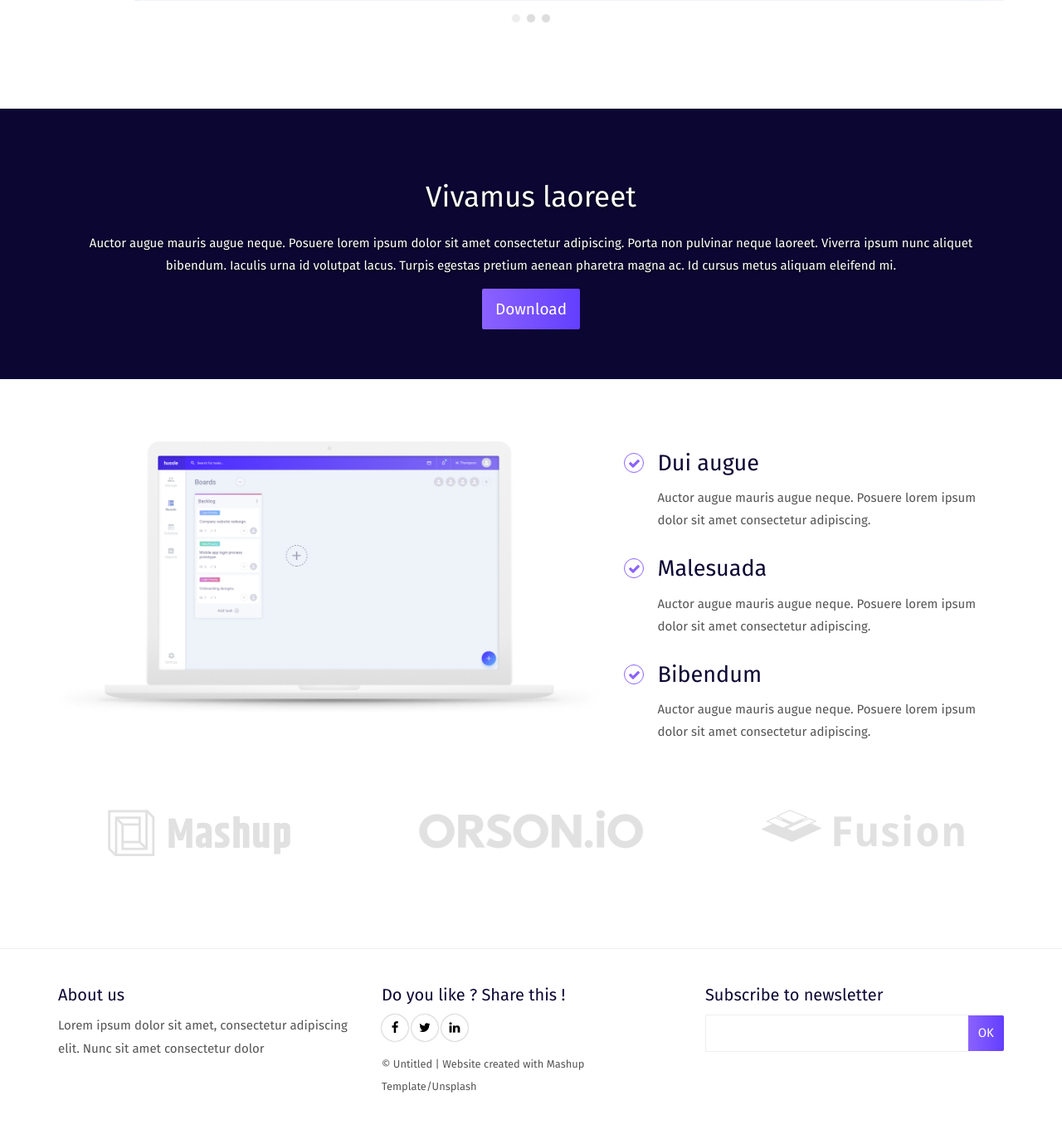
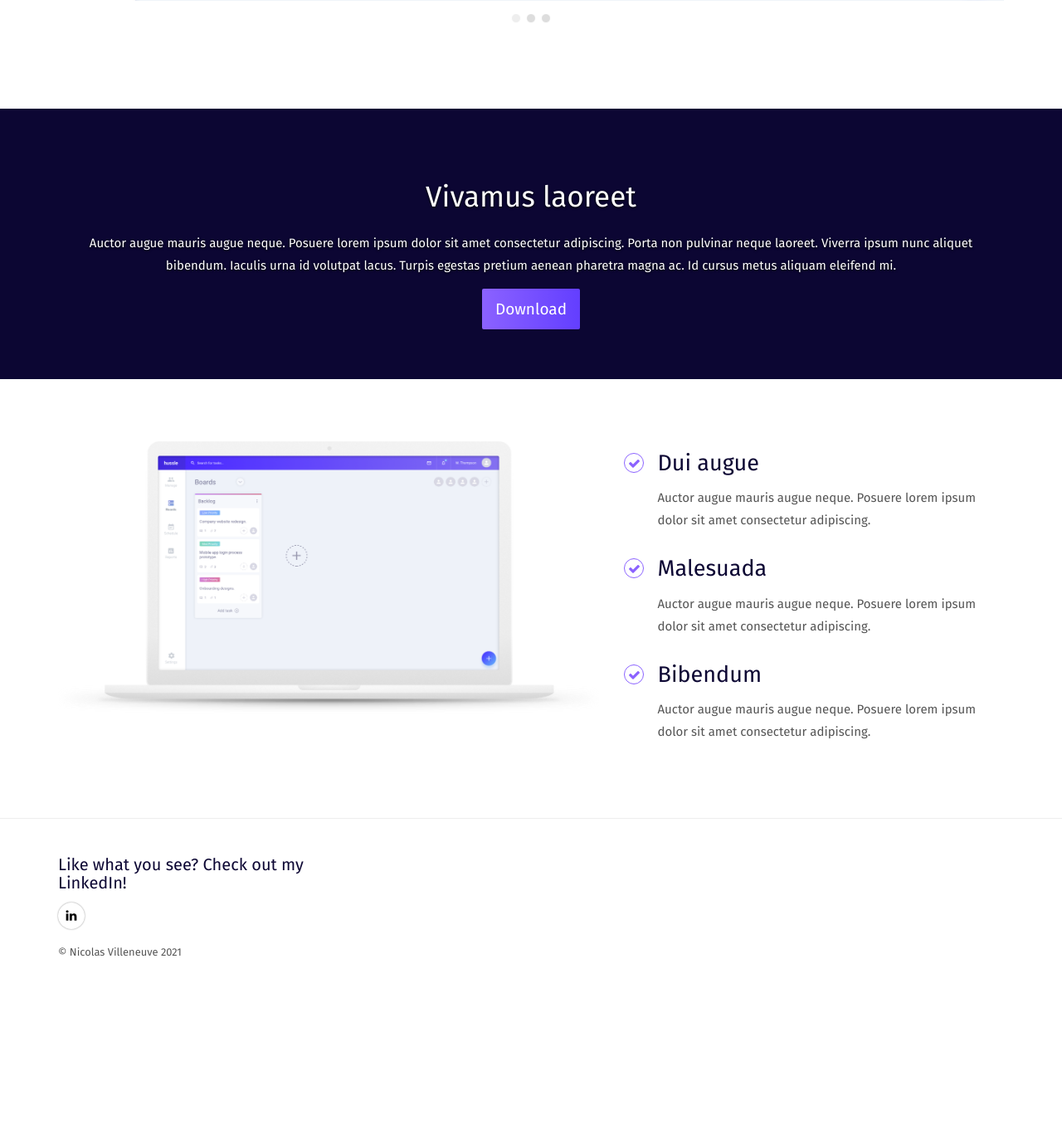
Before and after one commit to nicolasvilleneuve/Portfolio, a Flask app: page / in a window 1280 px wide. Shown: the part 2033-3400 px from the top of the page at 83% size. After the commit the page ends 3186 px from the top, so only its background shows below. Run offline with Flask 2, Linux system fonts and the light colour scheme; some libraries are stand-ins or nearby versions; some web fonts are replaced.

Commit message:
Update index.html

```diff
--- a/templates/index.html
+++ b/templates/index.html
@@ -19,11 +19,11 @@
 
   <title>Title page</title>
 
-<link href="./static/main.a3f694c0.css" rel="stylesheet"></head>
+<link href="./static/main.a3f694c0.css" rel="stylesheet">
+</head>
 
 <body>
 
- <!-- Add your content of header -->
 <header>
   <nav class="navbar  navbar-fixed-top navbar-default">
     <div class="container">
@@ -35,7 +35,7 @@
           <span class="icon-bar"></span>
         </button>
         <a class="navbar-brand" href="./index.html" title="">
-          <img src="./static/assets/images/mashuptemplate.svg" class="navbar-logo-img" alt="">
+          <img src="./static/assets/images/nic-image.png" class="navbar-logo-img" alt="" height="39" width="70">
         </a>
       </div>
 
@@ -43,12 +43,12 @@
         <ul class="nav navbar-nav navbar-right">
           <li><a href="./index.html" title="" class="active">Home</a></li>
           <li><a href="./about.html" title=""> About</a></li>
-          <li><a href="./pricing.html" title=""> Pricing </a></li>
+          <li><a href="./pricing.html" title=""> Projects </a></li>
           <li><a href="./contact.html" title="">Contact</a></li>
 <!--          <li><a href="./components.html" title="">Components</a></li>-->
           <li>
             <p>
-              <a href="./download.html" class="btn btn-primary navbar-btn" title="">Download</a>
+              <a href="https://nicolasvilleneuve.github.io/ResumeSite/" class="btn btn-primary navbar-btn" title="">My Resume Site</a>
             </p>
           </li>
 
@@ -60,7 +60,7 @@
 
 
 
-<div class="white-text-container background-image-container" style="background-image: url('./static/assets/images/img-home.jpg')">
+<div class="white-text-container background-image-container" style="background-image: url('./static/assets/images/coding-on-laptop.jpg')">
     <div class="opacity"></div>
     <div class="container">
         <div class="row">
@@ -69,7 +69,7 @@
                 <h1>Nicolas Villeneuve, MSc in Metabolomics </h1>
                 <p> Metabolomics is a Data Science and what sparked my interest in the programming languages utilized for the projects you will find here.
                     Click the link to view my portfolio of projects!</p>
-                 <a href="./download.html" title="" class="btn btn-lg btn-primary">Download</a>
+                 <a href="https://nicolasvilleneuve.github.io/ResumeSite/" title="" class="btn btn-lg btn-primary">My Resume Website</a>
             </div>
 
         </div>
@@ -209,21 +209,6 @@
                 </ul>
             </div>
 
-
-
-            <div class="row">
-                <div class="col-md-4">
-                        <img class="img-responsive page-base-image" src="./static/assets/images/logo-01.png" alt="">
-
-                </div>
-                <div class="col-md-4">
-                        <img class="img-responsive page-base-image" src="./static/assets/images/logo-02.png" alt="">
-                </div>
-                <div class="col-md-4">
-                        <img class="img-responsive page-base-image" src="./static/assets/images/logo-03.png" alt="">
-                </div>
-            </div>
-
         </div>
     </div>
 </div>
@@ -237,41 +222,17 @@
     <div class="section-container footer-container">
         <div class="container">
             <div class="row">
-                    <div class="col-md-4">
-                        <h4>About us</h4>
-                        <p>Lorem ipsum dolor sit amet, consectetur adipiscing elit. Nunc sit amet consectetur dolor</p>
-                    </div>
 
                     <div class="col-md-4">
-                        <h4>Do you like ? Share this !</h4>
+                        <h4>Like what you see? Check out my LinkedIn! </h4>
                         <p>
-                            <a href="https://facebook.com/" class="social-round-icon white-round-icon fa-icon" title="">
-                            <i class="fa fa-facebook" aria-hidden="true"></i>
-                          </a>
-                          <a href="https://twitter.com/" class="social-round-icon white-round-icon fa-icon" title="">
-                            <i class="fa fa-twitter" aria-hidden="true"></i>
-                          </a>
-                          <a href="https://www.linkedin.com/" class="social-round-icon white-round-icon fa-icon" title="">
+                          <a href="https://www.linkedin.com/in/nicolas-villeneuve-23370b1b2" class="social-round-icon white-round-icon fa-icon" title="">
                             <i class="fa fa-linkedin" aria-hidden="true"></i>
                           </a>
                         </p>
-                        <p><small>© Untitled | Website created with <a href="http://www.mashup-template.com/" class="link-like-text" title="Create website with free html template">Mashup Template</a>/<a href="http://www.unsplash.com/" class="link-like-text" title="Beautiful Free Images">Unsplash</a></small></p>
+                        <p><small>© Nicolas Villeneuve 2021 </small></p>
                     </div>
-
-                    <div class="col-md-4">
-                        <h4>Subscribe to newsletter</h4>
-
-                        <div class="form-group">
-                            <div class="input-group">
-                                <input type="text" class="form-control footer-input-text">
-                                <div class="input-group-btn">
-                                    <button type="button" class="btn btn-primary btn-newsletter ">OK</button>
-                                </div>
-                            </div>
-                        </div>
-
-
-                    </div>
+                </div>
             </div>
         </div>
     </div>
```
